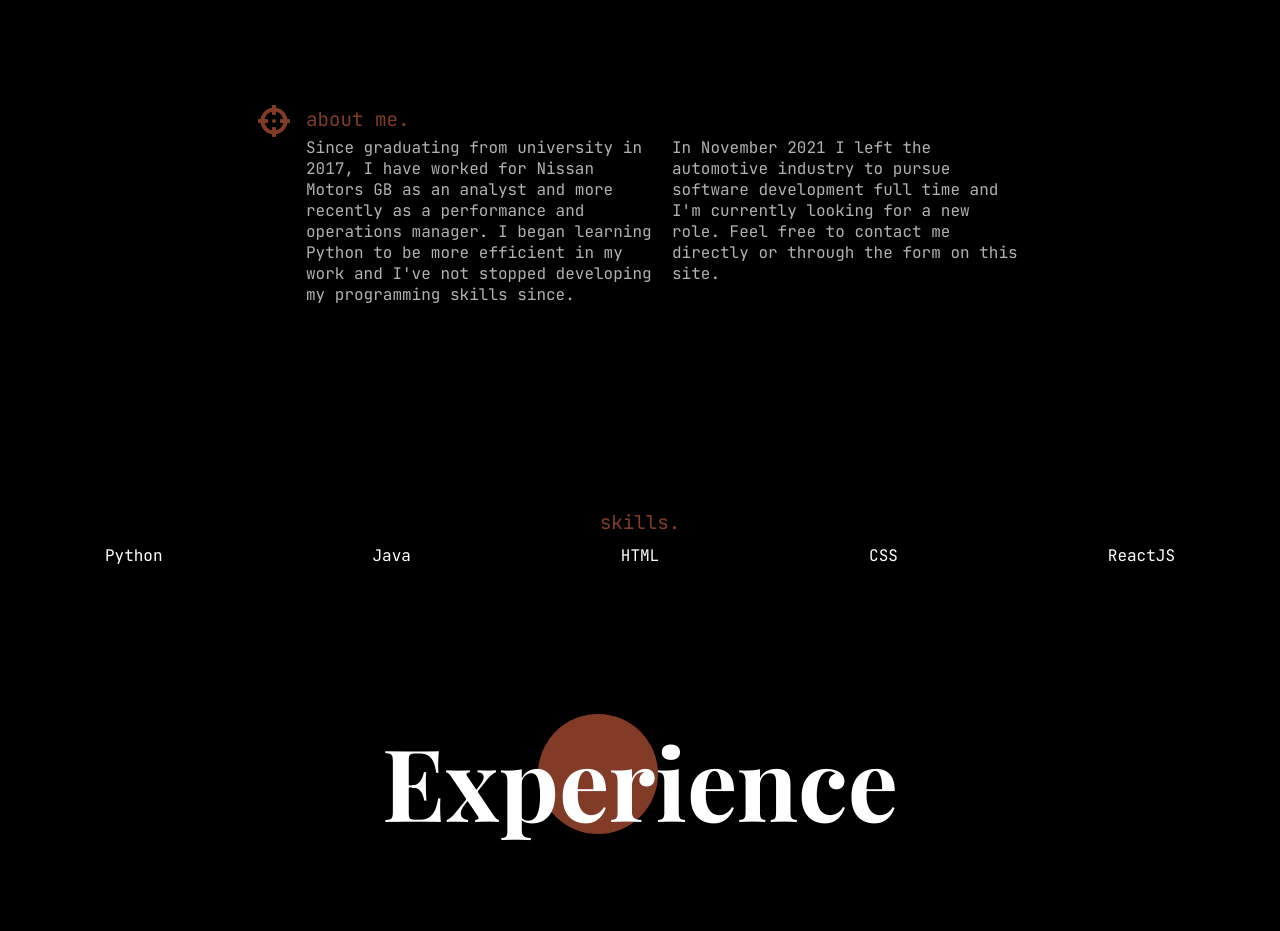
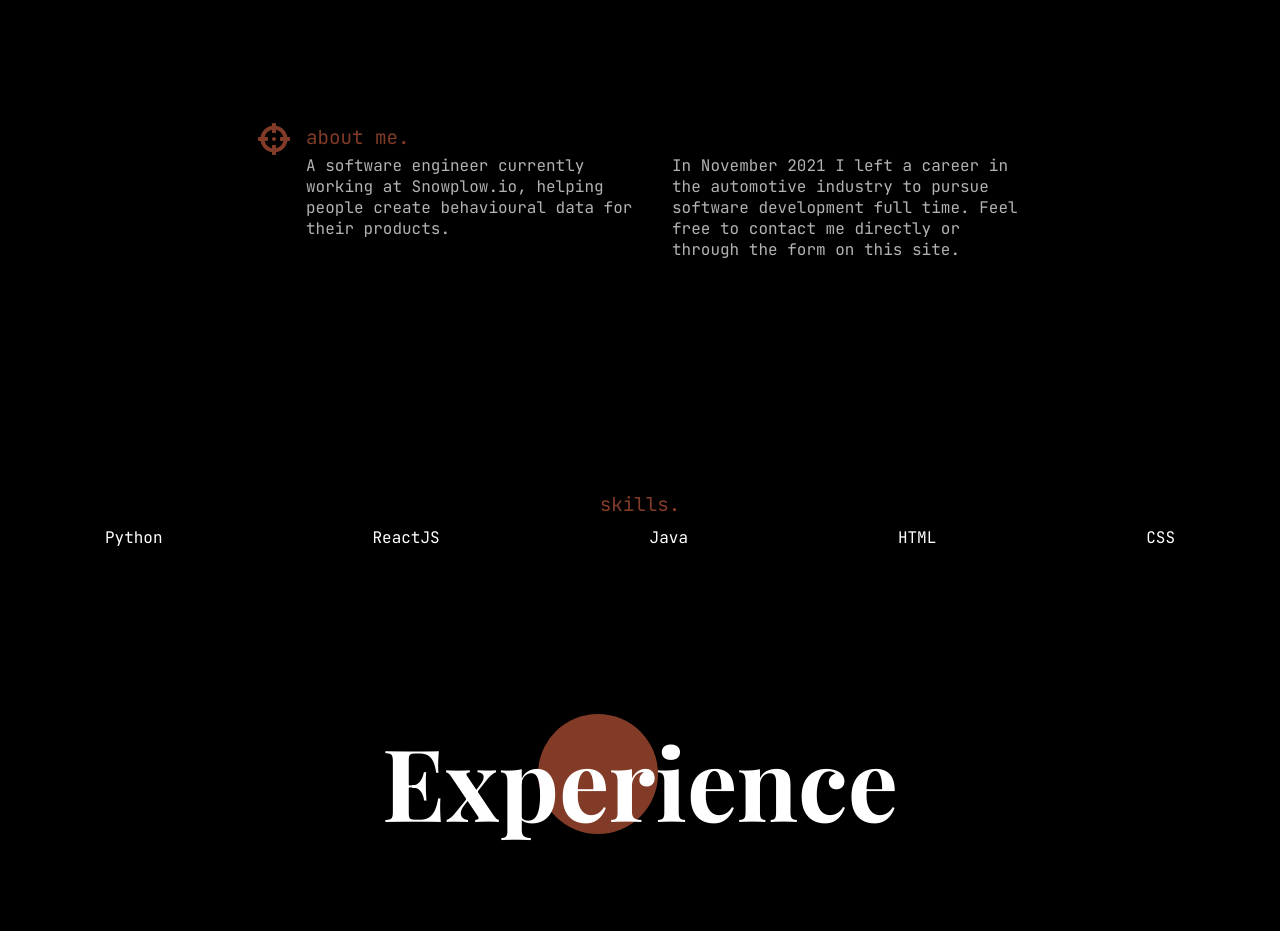
Before and after one commit to Jack-Keene/cv-site, a React (Create React App) app: page / in a window 1280 px wide. Shown: the part 780-1711 px from the top of the page. Built offline with nearby package versions, Linux system fonts and the light colour scheme; the HTML template or start-up script is replaced by a standard one.

Commit message:
Update personal statement

```diff
--- a/src/pages/About.js
+++ b/src/pages/About.js
@@ -9,26 +9,26 @@ import Rotate from '../components/Rotate';
 function About() {
     return (
         <section id="about" className="section about">
-            <Rotate text="ABOUT ME"/>
+            <Rotate text="ABOUT ME" />
             <div className='about-info'>
                 <FontAwesomeIcon className="icon svg-1" icon={faCrosshairs} size="2x" />
                 <h2 className='about-head'>about me.</h2>
                 <p className="p-1">
-                    Since graduating from university in 2017, I have worked for Nissan Motors GB as an analyst and more recently as a performance and operations manager. I began learning Python to be more efficient in my work and I've not stopped developing my programming skills since.
+                    A software engineer currently working at Snowplow.io, helping people create behavioural data for their products.
                 </p>
                 <p className="p-2">
-                    In November 2021 I left the automotive industry to pursue software development full time and I'm currently looking for a new role. Feel free to contact me directly or through the form on this site.
+                    In November 2021 I left a career in the automotive industry to pursue software development full time. Feel free to contact me directly or through the form on this site.
                 </p>
             </div>
 
             <div className='skills' >
                 <h2 className='about-skills'>skills.</h2>
-                <ul  className='skills-list'>
+                <ul className='skills-list'>
                     <li>Python</li>
+                    <li>ReactJS</li>
                     <li>Java</li>
                     <li>HTML</li>
                     <li>CSS</li>
-                    <li>ReactJS</li>
                 </ul>
             </div>
         </section>
```
